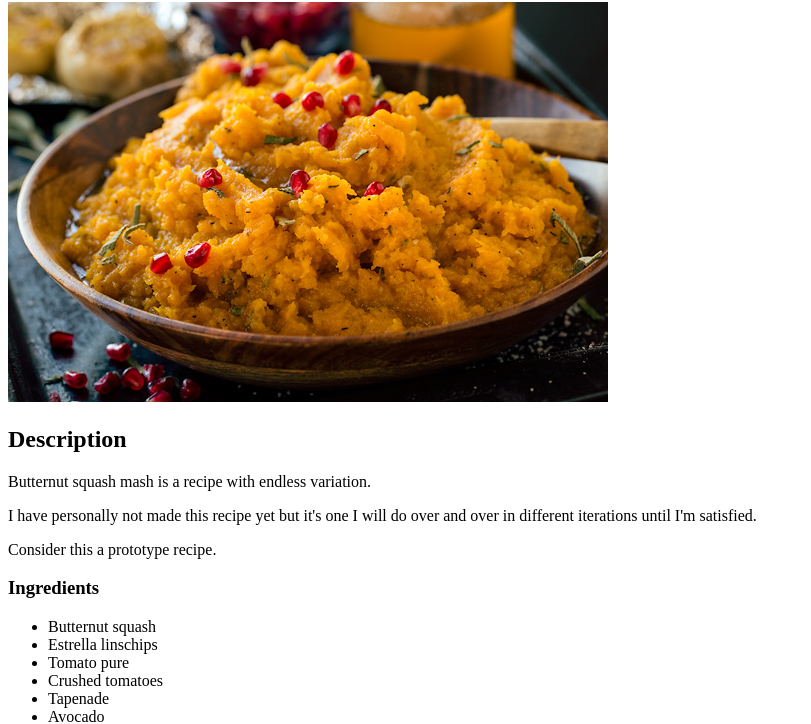
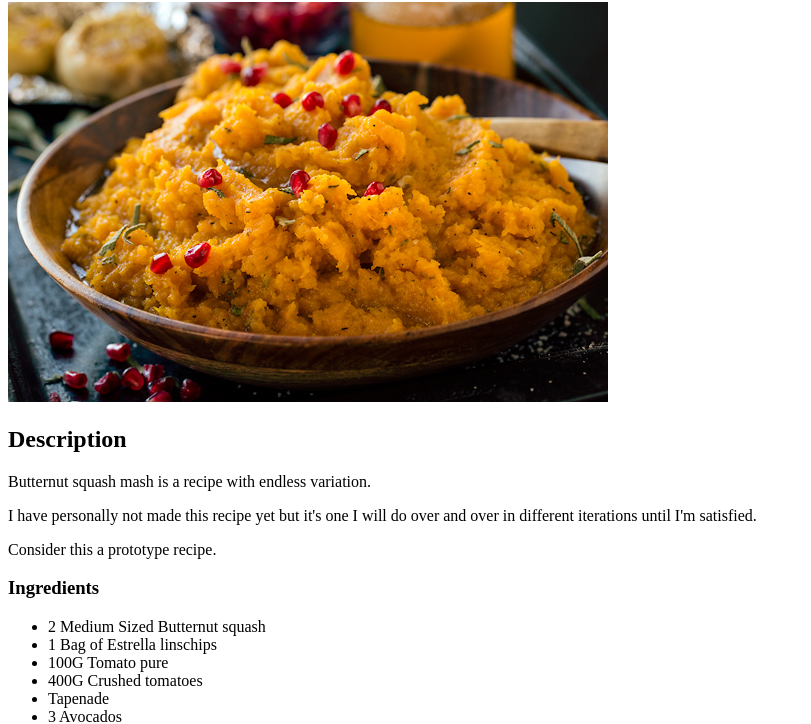
Before and after one commit to Ashenshugar777/odin-recipes, a plain HTML site: page recipes/Butternut-squash-mash.html in a window 1280 px wide. Shown: the part 78-802 px from the top of the page, without its empty margins (0-811 px from the left). Drawn offline with Linux system fonts and the light colour scheme.

Commit message:
Update README & add amounts to recipes
Updated the README with information about the project & added amounts to recipes so
the recipes would be easier to follow

```diff
--- a/recipes/Butternut-squash-mash.html
+++ b/recipes/Butternut-squash-mash.html
@@ -14,12 +14,12 @@
     <p>Consider this a prototype recipe.</p>
     <p><h3>Ingredients</h3></p>
     <ul>
-        <li>Butternut squash</li>
-        <li>Estrella linschips</li>
-        <li>Tomato pure</li>
-        <li>Crushed tomatoes</li>
+        <li>2 Medium Sized Butternut squash</li>
+        <li>1 Bag of Estrella linschips</li>
+        <li>100G Tomato pure</li>
+        <li>400G Crushed tomatoes</li>
         <li>Tapenade</li>
-        <li>Avocado</li>
+        <li>3 Avocados</li>
     </ul>
     <ol>
         <li>Cut the butternut squash in half, take out the seeds with a spoon, put it in a pan and put it in the oven for 1 hour 50 minutes at 175C</li>
```
Also changed, not shown: recipes/butternut-squash-tacis.html (+1 -1 lines), recipes/veggie-casserole.html (+5 -5 lines), 1 other file.
